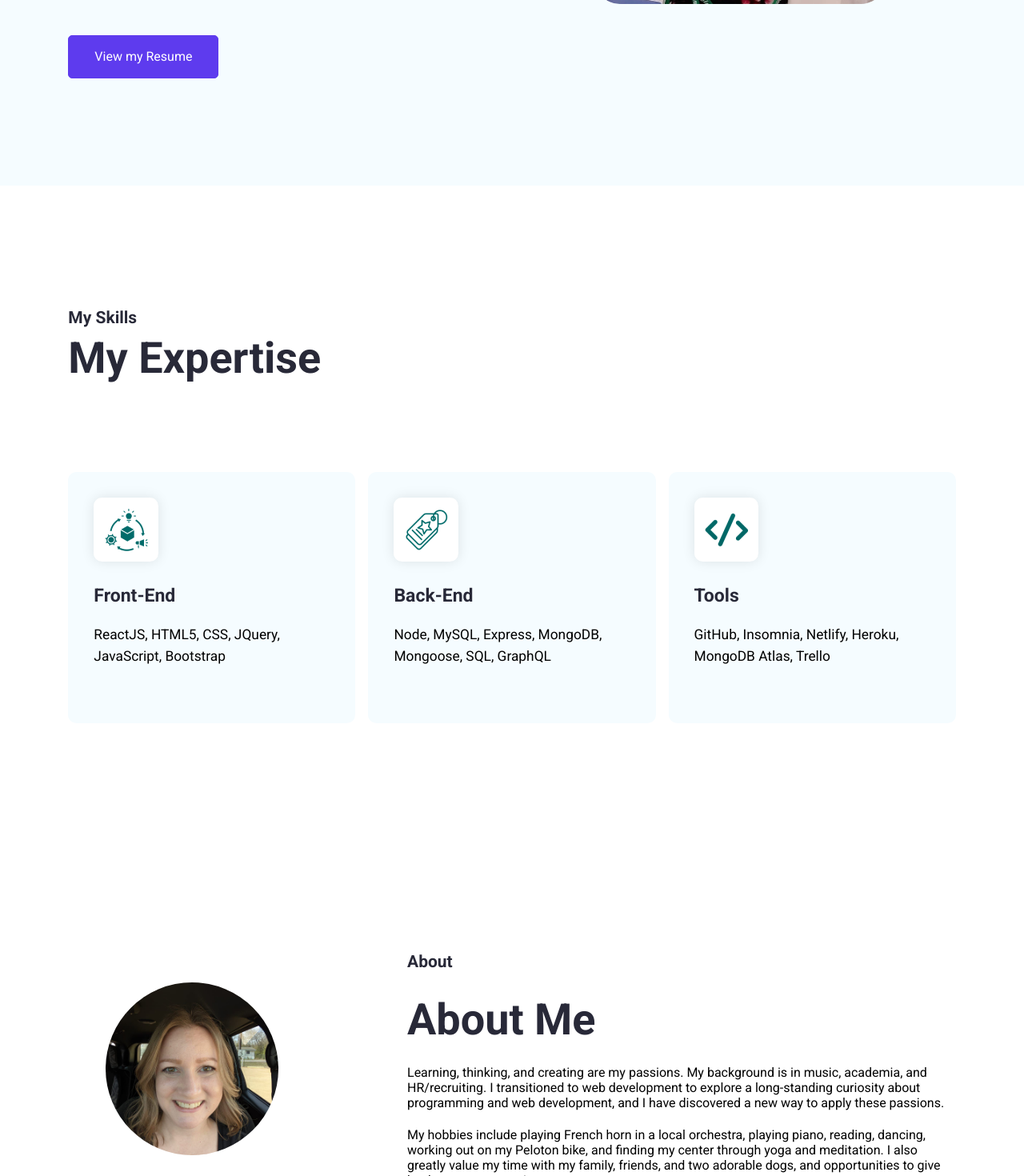
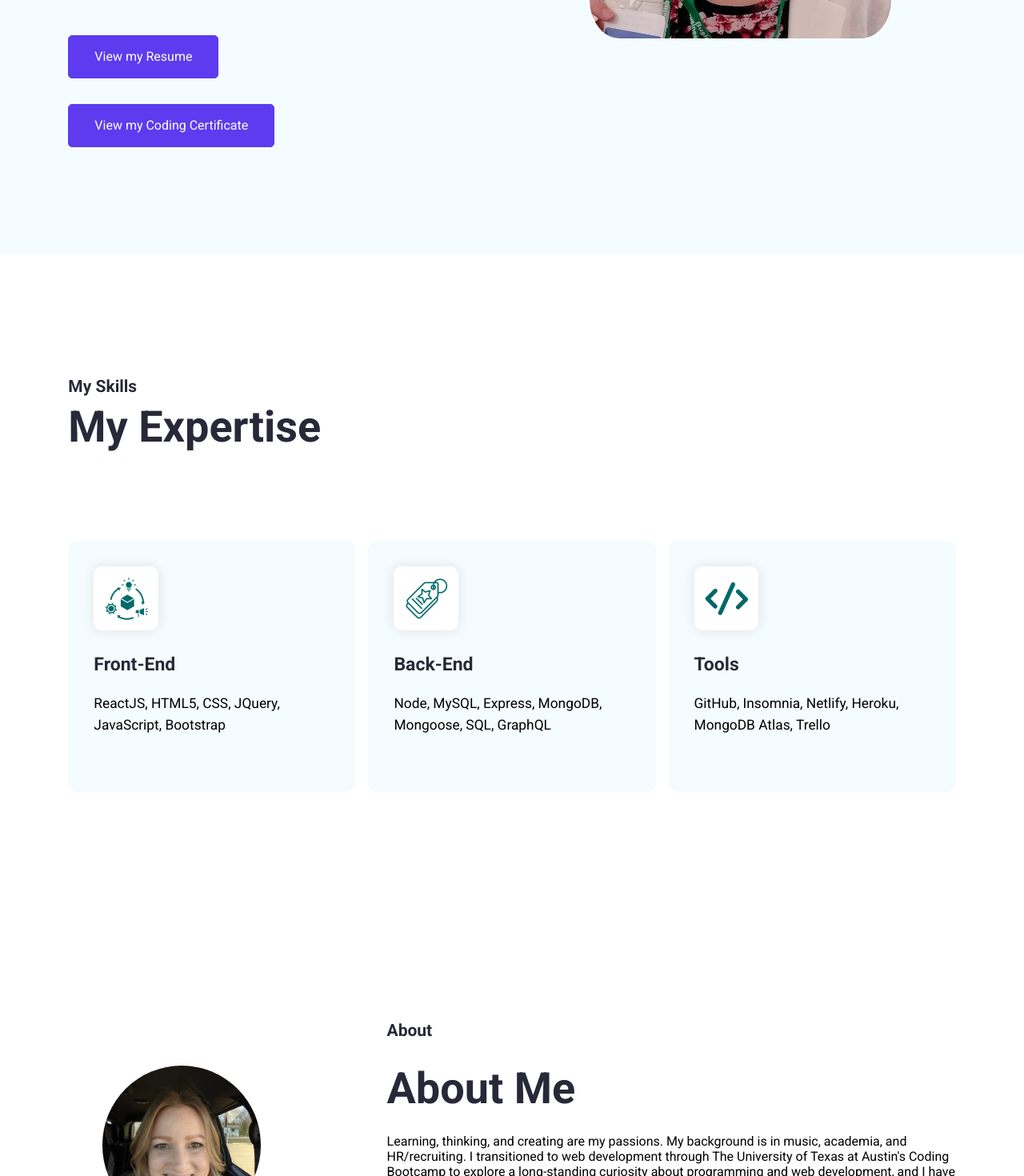
Before and after one commit to lindseycarlson23/new-react-portfolio, a React (Create React App) app: page / in a window 1280 px wide. Shown: the part 700-2170 px from the top of the page at 80% size. Built offline with nearby package versions, Linux system fonts and the light colour scheme.

Commit message:
added coding certificate

```diff
--- a/src/Pages/Home/AboutMe.jsx
+++ b/src/Pages/Home/AboutMe.jsx
@@ -9,7 +9,7 @@ export default function AboutMe() {
           <p className="section--title">About</p>
           <h1 className="skills--section--heading">About Me</h1>
           <p className="hero--section-description">
-            Learning, thinking, and creating are my passions. My background is in music, academia, and HR/recruiting. I transitioned to web development to explore a long-standing curiosity about programming and web development, and I have discovered a new way to apply these passions.
+            Learning, thinking, and creating are my passions. My background is in music, academia, and HR/recruiting. I transitioned to web development through The University of Texas at Austin's Coding Bootcamp to explore a long-standing curiosity about programming and web development, and I have discovered a new way to apply these passions.
           </p>
           <p className="hero--section-description">
             My hobbies include playing French horn in a local orchestra, playing piano, reading, dancing, working out on my Peloton bike, and finding my center through yoga and meditation. I also greatly value my time with my family, friends, and two adorable dogs, and opportunities to give back to my community.
--- a/src/Pages/Home/HeroSection.jsx
+++ b/src/Pages/Home/HeroSection.jsx
@@ -23,6 +23,9 @@ export default function HeroSection() {
         <a href="https://drive.google.com/file/d/1S8lJnVVRFmzBnbbUR4g-KLJ4tndyGSwO/view?usp=sharing" target="_blank">
           <button className="btn btn-primary">View my Resume</button>
         </a>
+        <a href="./img/bootcamp_certificate.pdf" target="_blank">
+          <button className="btn btn-primary">View my Coding Certificate</button>
+        </a>
       </div>
       <div className="hero--section--img">
         <img src="./img/profile_pic.jpg" alt="Hero Section" />
```
Also changed, not shown: 1 other file (tests, documents, lock files or other folders).
